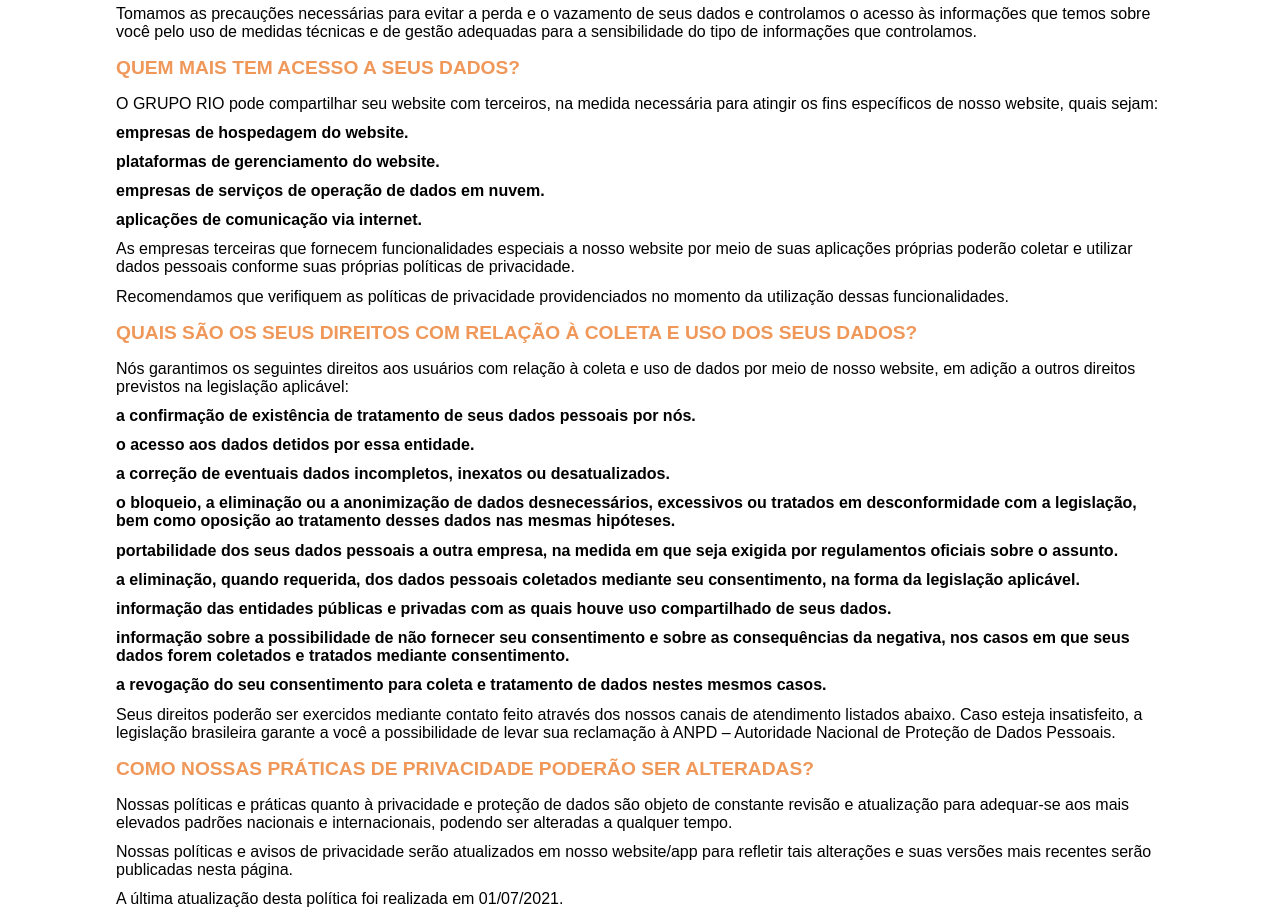
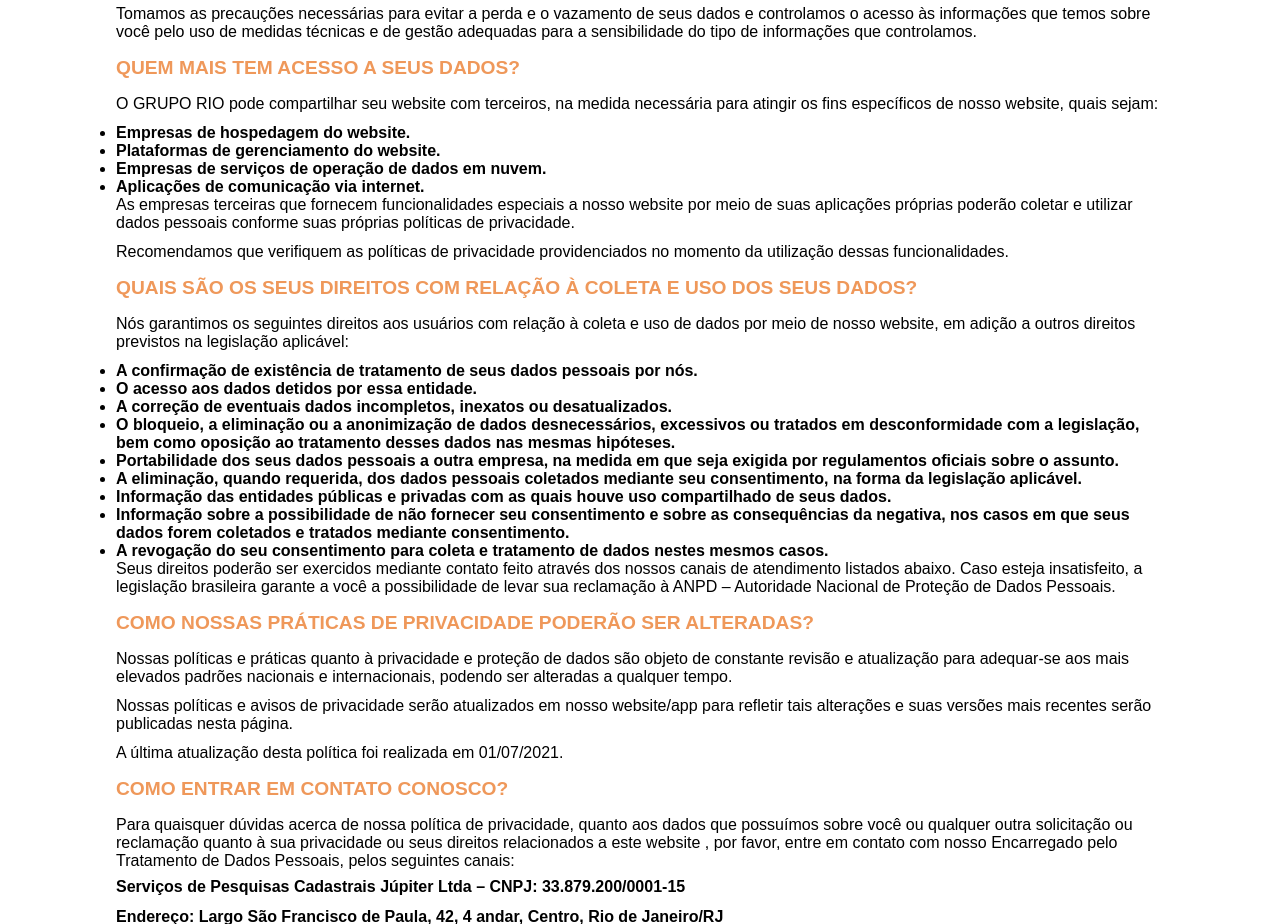
Before and after one commit to tiago0051/grupo-rio, a Next.js app: page /privacidade in a window 1280 px wide. Shown: the part 1340-2264 px from the top of the page. Built offline with nearby package versions, Linux system fonts and the light colour scheme.

Commit message:
correção

```diff
--- a/src/components/NavBar/index.tsx
+++ b/src/components/NavBar/index.tsx
@@ -18,11 +18,11 @@
                 <FiMenu onClick={() => document.getElementById("list")!.style.display = "flex"}/>
                 <ul id="list">
                     <li onClick={() => document.getElementById("list")!.style.display = "none"}><FiX id="fechar"/></li>
-                    <li><Link href="/">Início</Link></li>
-                    <li><Link href="/#parcerias">Parcerias</Link></li>
-                    <li><Link href="/#contato">Contato</Link></li>
-                    <li><Link href="/#quem-somos">Quem somos</Link></li>
-                    <li><Link href="/campanhas">Campanhas</Link></li>
+                    <li onClick={() => document.getElementById("list")!.style.display = "none"}><Link href="/">Início</Link></li>
+                    <li onClick={() => document.getElementById("list")!.style.display = "none"}><Link href="/#parcerias">Parcerias</Link></li>
+                    <li onClick={() => document.getElementById("list")!.style.display = "none"}><Link href="/#contato">Contato</Link></li>
+                    <li onClick={() => document.getElementById("list")!.style.display = "none"}><Link href="/#quem-somos">Quem somos</Link></li>
+                    <li onClick={() => document.getElementById("list")!.style.display = "none"}><Link href="/campanhas">Campanhas</Link></li>
                 </ul>
             </div>
         </NavBar>
--- a/src/pages/privacidade/index.tsx
+++ b/src/pages/privacidade/index.tsx
@@ -71,10 +71,12 @@
 
                 <p>
                 O GRUPO RIO pode compartilhar seu website com terceiros, na medida necessária para atingir os fins específicos de nosso website, quais sejam:<br/>
-                <b>empresas de hospedagem do website.</b><br/>
-                <b>plataformas de gerenciamento do website.</b><br/>
-                <b>empresas de serviços de operação de dados em nuvem.</b><br/>
-                <b>aplicações de comunicação via internet.</b><br/>
+                <ul>
+                    <li>Empresas de hospedagem do website.</li>
+                    <li>Plataformas de gerenciamento do website.</li>
+                    <li>Empresas de serviços de operação de dados em nuvem.</li>
+                    <li>Aplicações de comunicação via internet.</li>
+                </ul>
                 As empresas terceiras que fornecem funcionalidades especiais a nosso website por meio de suas aplicações próprias poderão coletar e utilizar dados pessoais conforme suas próprias políticas de privacidade.<br/>
                 Recomendamos que verifiquem as políticas de privacidade providenciados no momento da utilização dessas funcionalidades.
                 </p>
@@ -83,15 +85,17 @@
 
                 <p>
                 Nós garantimos os seguintes direitos aos usuários com relação à coleta e uso de dados por meio de nosso website, em adição a outros direitos previstos na legislação aplicável:<br/>
-                <b>a confirmação de existência de tratamento de seus dados pessoais por nós.</b><br/>
-                <b>o acesso aos dados detidos por essa entidade.</b><br/>
-                <b>a correção de eventuais dados incompletos, inexatos ou desatualizados.</b><br/>
-                <b>o bloqueio, a eliminação ou a anonimização de dados desnecessários, excessivos ou tratados em desconformidade com a legislação, bem como oposição ao tratamento desses dados nas mesmas hipóteses.</b><br/>
-                <b>portabilidade dos seus dados pessoais a outra empresa, na medida em que seja exigida por regulamentos oficiais sobre o assunto.</b><br/>
-                <b>a eliminação, quando requerida, dos dados pessoais coletados mediante seu consentimento, na forma da legislação aplicável.</b><br/>
-                <b>informação das entidades públicas e privadas com as quais houve uso compartilhado de seus dados.</b><br/>
-                <b>informação sobre a possibilidade de não fornecer seu consentimento e sobre as consequências da negativa, nos casos em que seus dados forem coletados e tratados mediante consentimento.</b><br/>
-                <b>a revogação do seu consentimento para coleta e tratamento de dados nestes mesmos casos.</b><br/>
+                <ul>
+                    <li>A confirmação de existência de tratamento de seus dados pessoais por nós.</li>
+                    <li>O acesso aos dados detidos por essa entidade.</li>
+                    <li>A correção de eventuais dados incompletos, inexatos ou desatualizados.</li>
+                    <li>O bloqueio, a eliminação ou a anonimização de dados desnecessários, excessivos ou tratados em desconformidade com a legislação, bem como oposição ao tratamento desses dados nas mesmas hipóteses.</li>
+                    <li>Portabilidade dos seus dados pessoais a outra empresa, na medida em que seja exigida por regulamentos oficiais sobre o assunto.</li>
+                    <li>A eliminação, quando requerida, dos dados pessoais coletados mediante seu consentimento, na forma da legislação aplicável.</li>
+                    <li>Informação das entidades públicas e privadas com as quais houve uso compartilhado de seus dados.</li>
+                    <li>Informação sobre a possibilidade de não fornecer seu consentimento e sobre as consequências da negativa, nos casos em que seus dados forem coletados e tratados mediante consentimento.</li>
+                    <li>A revogação do seu consentimento para coleta e tratamento de dados nestes mesmos casos.</li>
+                </ul>
                 Seus direitos poderão ser exercidos mediante contato feito através dos nossos canais de atendimento listados abaixo. Caso esteja insatisfeito, a legislação brasileira garante a você a possibilidade de levar sua reclamação à ANPD – Autoridade Nacional de Proteção de Dados Pessoais.
                 </p>
 
--- a/src/styles/index.ts
+++ b/src/styles/index.ts
@@ -34,6 +34,10 @@
         align-items: center;
         justify-items: center;
         padding: 3rem;
+
+        h2 {
+            font-size: 2.7rem;
+        }
 
         ul {
             margin-top: 2rem;
--- a/src/styles/privacidade.ts
+++ b/src/styles/privacidade.ts
@@ -4,6 +4,9 @@
     display: flex;
     flex-direction: column;
     align-items: center;
+    width: 100%;
+    overflow: hidden;
+    margin: 0;
 
     section:nth-child(2){
         background-image: url("/privacidade/background.png");
@@ -24,6 +27,10 @@
     section:nth-child(3){
         max-width: 1080px;
         padding: 1rem;
+
+        li {
+            font-weight: 700;
+        }
 
         h2 {
             font-size: 2rem;
@@ -88,8 +95,9 @@
             }
 
             @media only screen and (max-width: 600px) {
-                div {
-                    width: 90%;
+                a {
+                    padding: 0;
+                    width: 100%;
                 }
             }
         }
```
